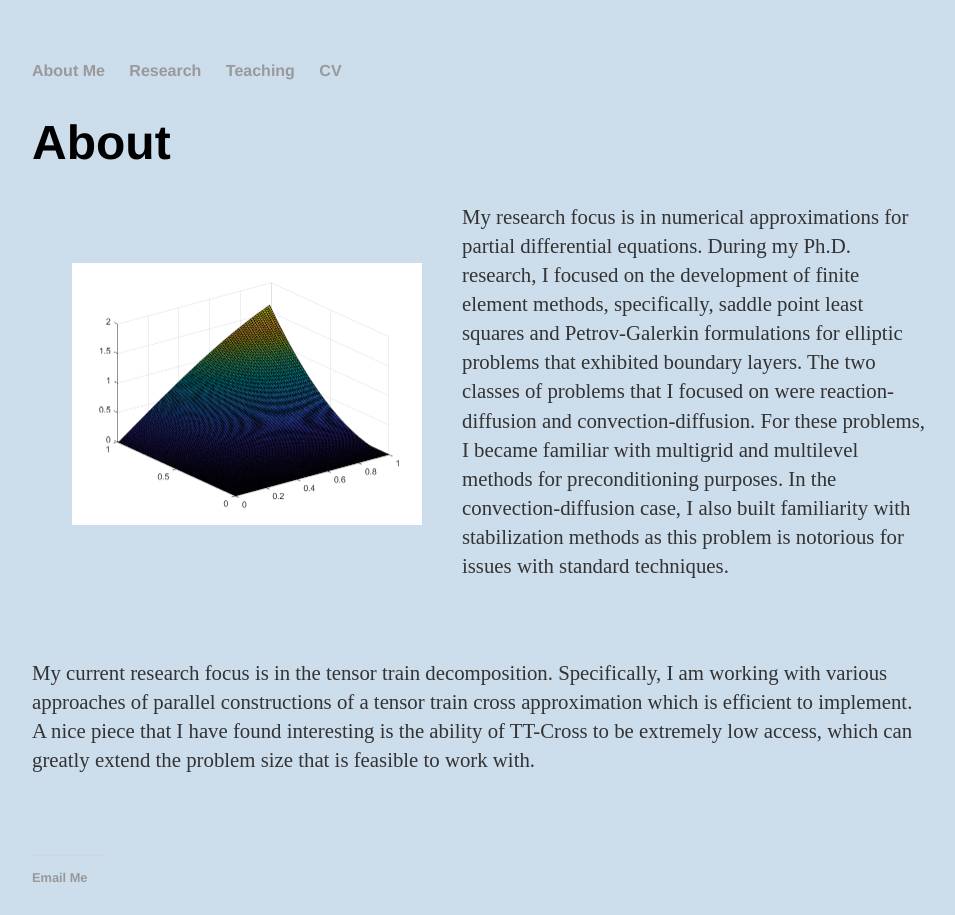
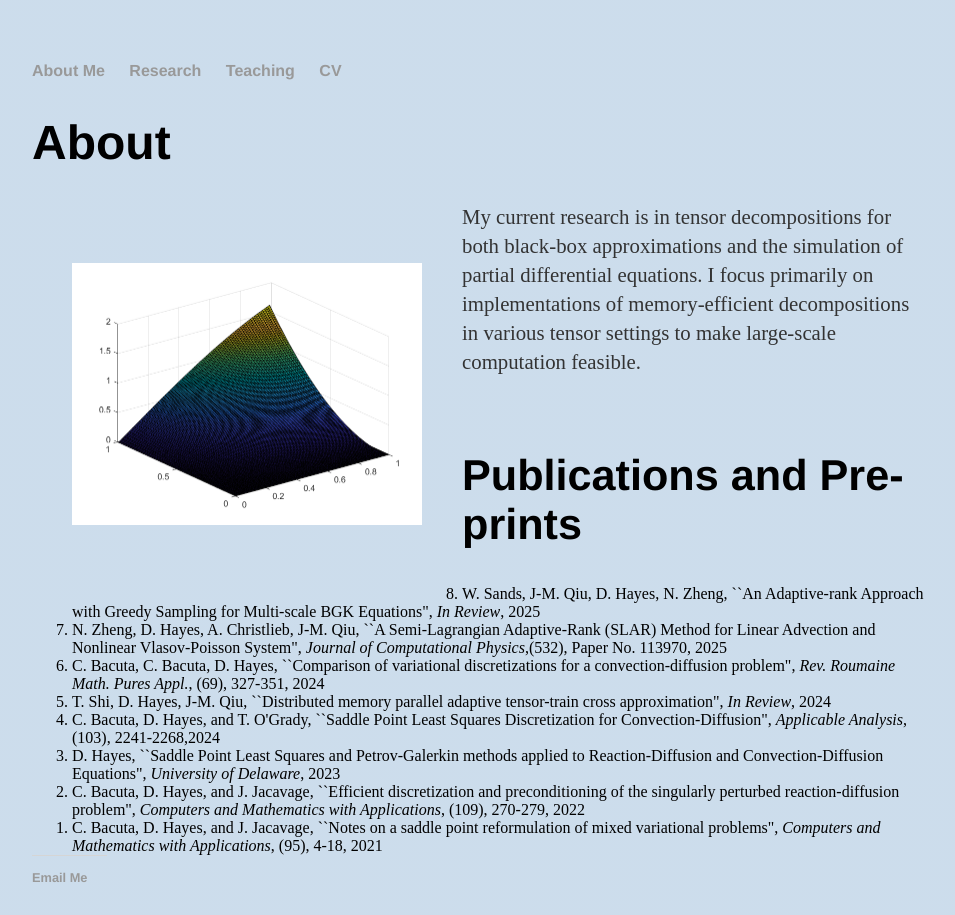
Before and after one commit to dhayes95/dhayes95.github.io, a Jekyll site: the page built from research/index.html, in a window 1280 px wide. Shown: the whole page, without its empty margins (160-1115 px from the left). Built offline with Jekyll 4.4.1, drawn with Linux system fonts in a browser that asks for light colours.

Commit message:
Update index.html

```diff
--- a/research/index.html
+++ b/research/index.html
@@ -7,17 +7,20 @@ title: Research Interest
 			<h1>About</h1>
 			<p style="padding:40px; float:left;"><img src="CFEM2DEx3Approx.png" height= "auto" width="350"></p>
 			<p>
-			My research focus is in numerical approximations for partial differential equations. During my Ph.D. research, I focused on the development of finite element methods,
-				specifically, saddle point least squares and Petrov-Galerkin formulations for elliptic problems that exhibited boundary layers. The two classes of problems that I
-				focused on were reaction-diffusion and convection-diffusion. For these problems, I became familiar with multigrid and multilevel methods for preconditioning purposes.
-				In the convection-diffusion case, I also built familiarity with stabilization methods as this problem is notorious for issues with standard techniques.
+			My current research is in tensor decompositions for both black-box approximations and the simulation of partial differential equations.
+				I focus primarily on implementations of memory-efficient decompositions in various tensor settings to make large-scale computation feasible.
 			</p>
 			<br>
-			<br>
-			<p>
-			My current research focus is in the tensor train decomposition. Specifically, I am working with various approaches of parallel constructions of a tensor train cross approximation which is
-				efficient to implement. A nice piece that I have found interesting is the ability of TT-Cross to be extremely low access, which can greatly extend the problem size that is feasible
-				to work with.
-			</p>
+			<h2>Publications and Pre-prints</h2>
+			<ol reversed>
+				<li>W. Sands, J-M. Qiu, D. Hayes, N. Zheng, ``An Adaptive-rank Approach with Greedy Sampling for Multi-scale BGK Equations", <i>In Review</i>, 2025</li>
+				<li>N. Zheng, D. Hayes, A. Christlieb, J-M. Qiu, ``A Semi-Lagrangian Adaptive-Rank (SLAR) Method for Linear Advection and Nonlinear Vlasov-Poisson System", <i>Journal of Computational Physics</i>,(532), Paper No. 113970, 2025</li>
+				<li>C. Bacuta, C. Bacuta, D. Hayes, ``Comparison of variational discretizations for a convection-diffusion problem", <i>Rev. Roumaine Math. Pures Appl.</i>, (69), 327-351, 2024 </li>
+				<li>T. Shi, D. Hayes, J-M. Qiu, ``Distributed memory parallel adaptive tensor-train cross approximation", <i>In Review</i>, 2024</li>
+				<li>C. Bacuta, D. Hayes, and T. O'Grady, ``Saddle Point Least Squares Discretization for Convection-Diffusion", <i>Applicable Analysis</i>, (103), 2241-2268,2024</li>
+				<li>D. Hayes, ``Saddle Point Least Squares and Petrov-Galerkin methods applied to Reaction-Diffusion and Convection-Diffusion Equations", <i>University of Delaware</i>, 2023</li>
+				<li>C. Bacuta, D. Hayes, and J. Jacavage, ``Efficient discretization and preconditioning of the singularly perturbed reaction-diffusion problem", <i>Computers and Mathematics with Applications</i>, (109), 270-279, 2022</li>
+				<li>C. Bacuta, D. Hayes, and J. Jacavage, ``Notes on a saddle point reformulation of mixed variational problems", <i>Computers and Mathematics with Applications</i>, (95), 4-18, 2021</li>
+			</ol>
 
 		</div>
```
